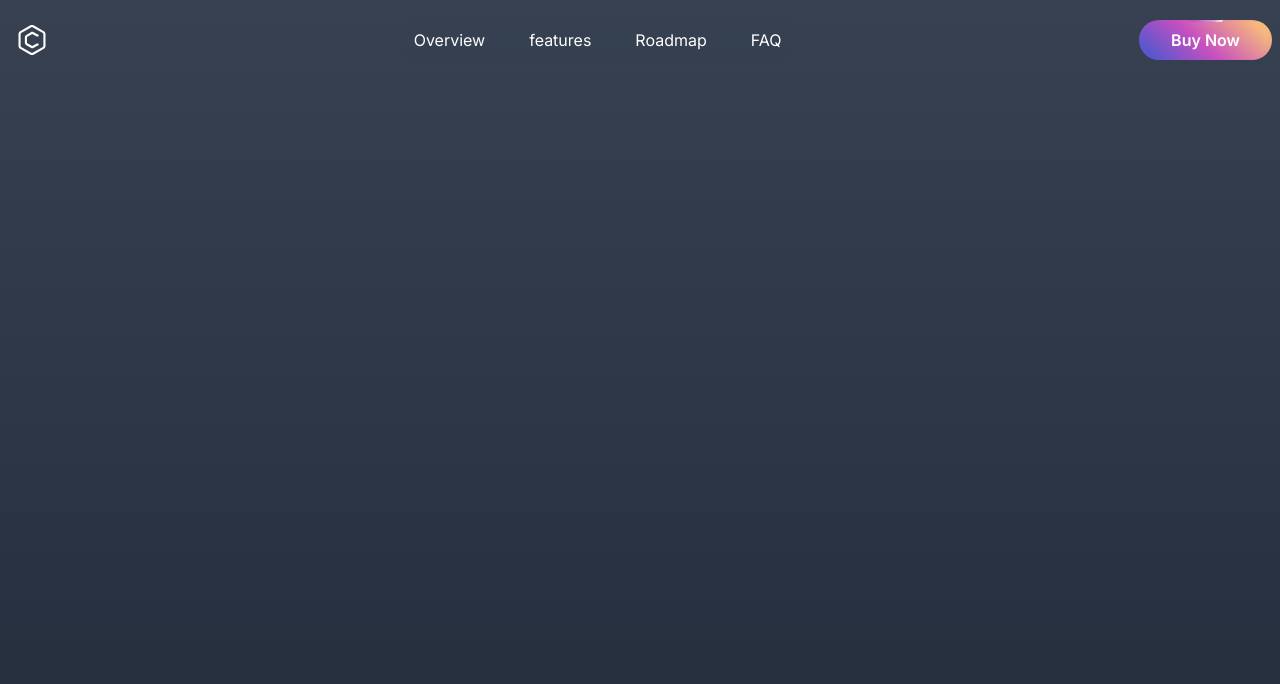
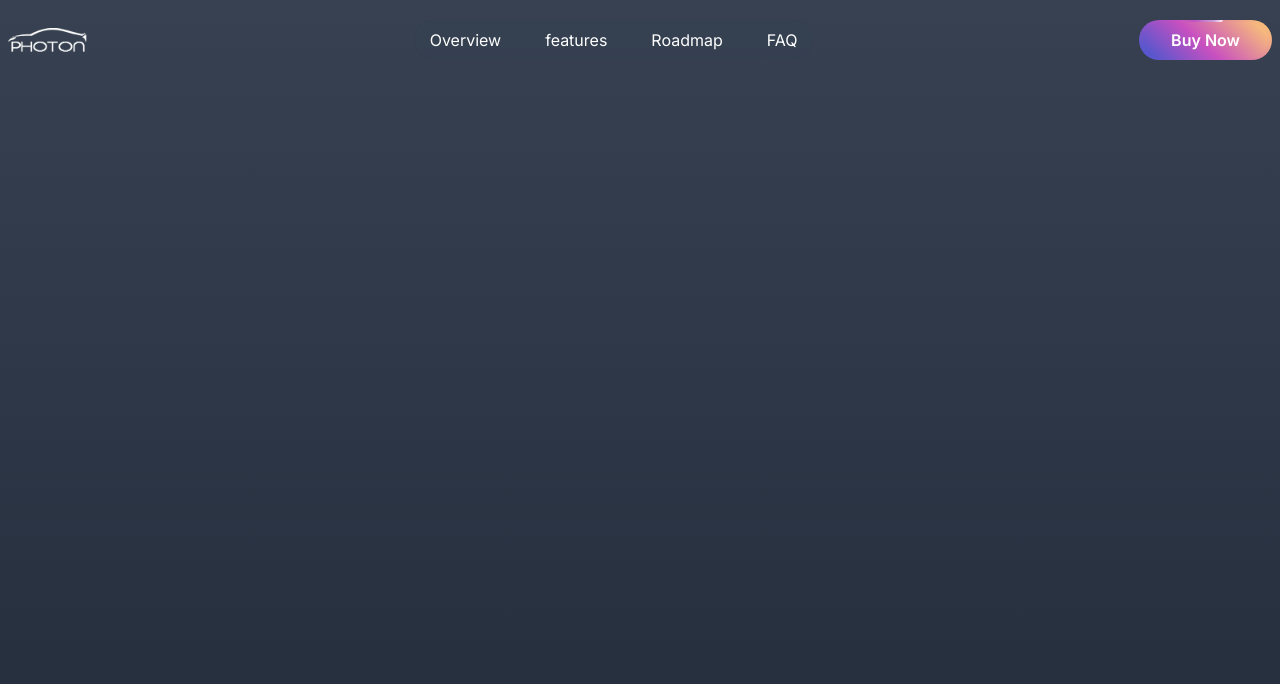
Before and after one commit to elfadili-ae/photon_rider, a Next.js app: page / in a window 1280 px wide. Shown: the top 684 px of the page. Built offline with nearby package versions, Linux system fonts and the light colour scheme.

Commit message:
feat: added logo to navbar

```diff
--- a/src/components/Navbar.tsx
+++ b/src/components/Navbar.tsx
@@ -1,5 +1,6 @@
 'use client'
 import { navbarLinks } from '@/data';
+import Image from 'next/image';
 import Link from 'next/link'
 import React, { useEffect, useState } from 'react'
 
@@ -24,11 +25,8 @@ const Navbar = () => {
   return (
     <header className="fixed max-container w-full text-white p-2">
 	<div className="container flex items-center justify-between h-16 mx-auto">
-		<Link rel="noopener noreferrer" href="#" aria-label="Back to homepage" className="flex items-center p-2">
-			<svg xmlns="http://www.w3.org/2000/svg" fill="currentColor" viewBox="0 0 32 32" className="w-8 h-8">
-				<path d="M27.912 7.289l-10.324-5.961c-0.455-0.268-1.002-0.425-1.588-0.425s-1.133 0.158-1.604 0.433l0.015-0.008-10.324 5.961c-0.955 0.561-1.586 1.582-1.588 2.75v11.922c0.002 1.168 0.635 2.189 1.574 2.742l0.016 0.008 10.322 5.961c0.455 0.267 1.004 0.425 1.59 0.425 0.584 0 1.131-0.158 1.602-0.433l-0.014 0.008 10.322-5.961c0.955-0.561 1.586-1.582 1.588-2.75v-11.922c-0.002-1.168-0.633-2.189-1.573-2.742zM27.383 21.961c0 0.389-0.211 0.73-0.526 0.914l-0.004 0.002-10.324 5.961c-0.152 0.088-0.334 0.142-0.53 0.142s-0.377-0.053-0.535-0.145l0.005 0.002-10.324-5.961c-0.319-0.186-0.529-0.527-0.529-0.916v-11.922c0-0.389 0.211-0.73 0.526-0.914l0.004-0.002 10.324-5.961c0.152-0.090 0.334-0.143 0.53-0.143s0.377 0.053 0.535 0.144l-0.006-0.002 10.324 5.961c0.319 0.185 0.529 0.527 0.529 0.916z"></path>
-				<path d="M22.094 19.451h-0.758c-0.188 0-0.363 0.049-0.515 0.135l0.006-0.004-4.574 2.512-5.282-3.049v-6.082l5.282-3.051 4.576 2.504c0.146 0.082 0.323 0.131 0.508 0.131h0.758c0.293 0 0.529-0.239 0.529-0.531v-0.716c0-0.2-0.11-0.373-0.271-0.463l-0.004-0.002-5.078-2.777c-0.293-0.164-0.645-0.26-1.015-0.26-0.39 0-0.756 0.106-1.070 0.289l0.010-0.006-5.281 3.049c-0.636 0.375-1.056 1.055-1.059 1.834v6.082c0 0.779 0.422 1.461 1.049 1.828l0.009 0.006 5.281 3.049c0.305 0.178 0.67 0.284 1.061 0.284 0.373 0 0.723-0.098 1.027-0.265l-0.012 0.006 5.080-2.787c0.166-0.091 0.276-0.265 0.276-0.465v-0.716c0-0.293-0.238-0.529-0.529-0.529z"></path>
-			</svg>
+		<Link rel="noopener noreferrer" href="#" aria-label="Back to homepage" className="relative w-20 h-10">
+			<Image src='/photonLogo.png' fill className='object-contain' alt='photon rider logo' />
 		</Link>
 		<ul className={`items-stretch hidden space-x-3 lg:flex h-10 ${isScrolled && 'border-[1px] drop-shadow-glow border-slate-400'} rounded-full bg-slate-700/20 backdrop-blur-sm`}>
 			{navbarLinks.map((element, index) => {
```
Also changed, not shown: public/photonLogo.png (added).
